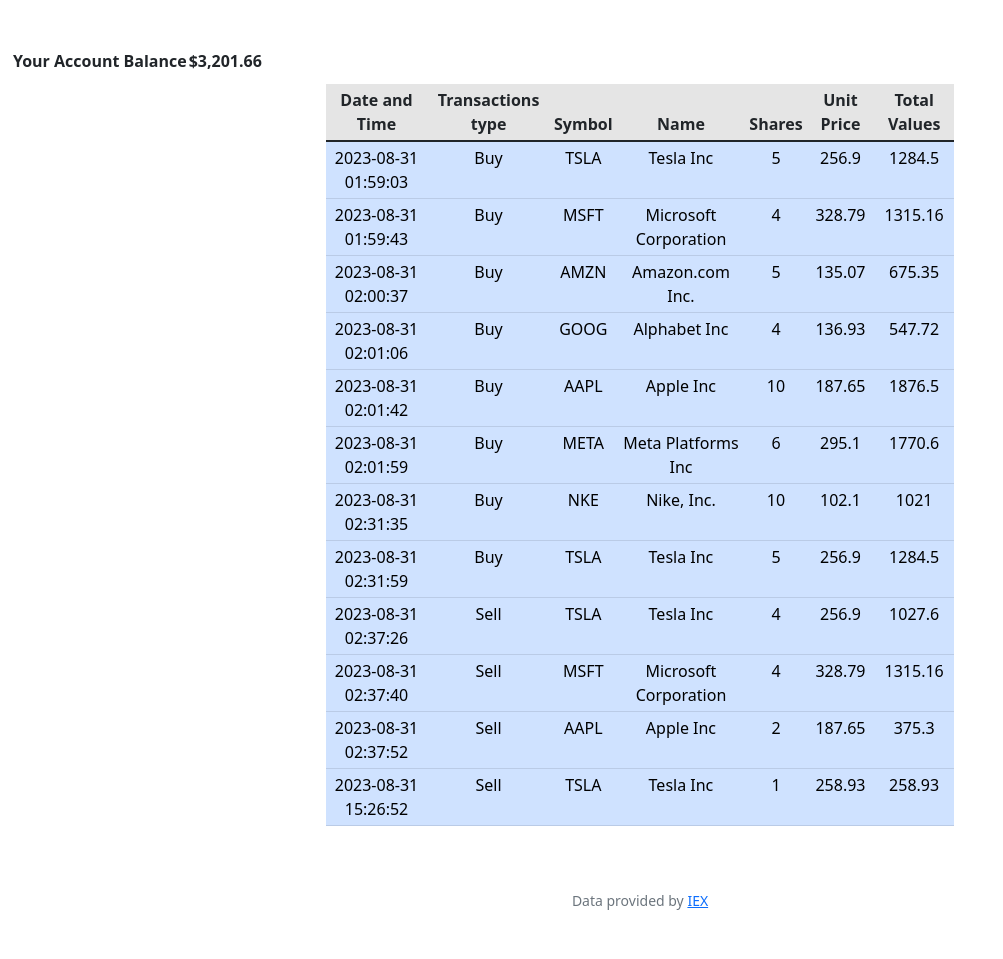
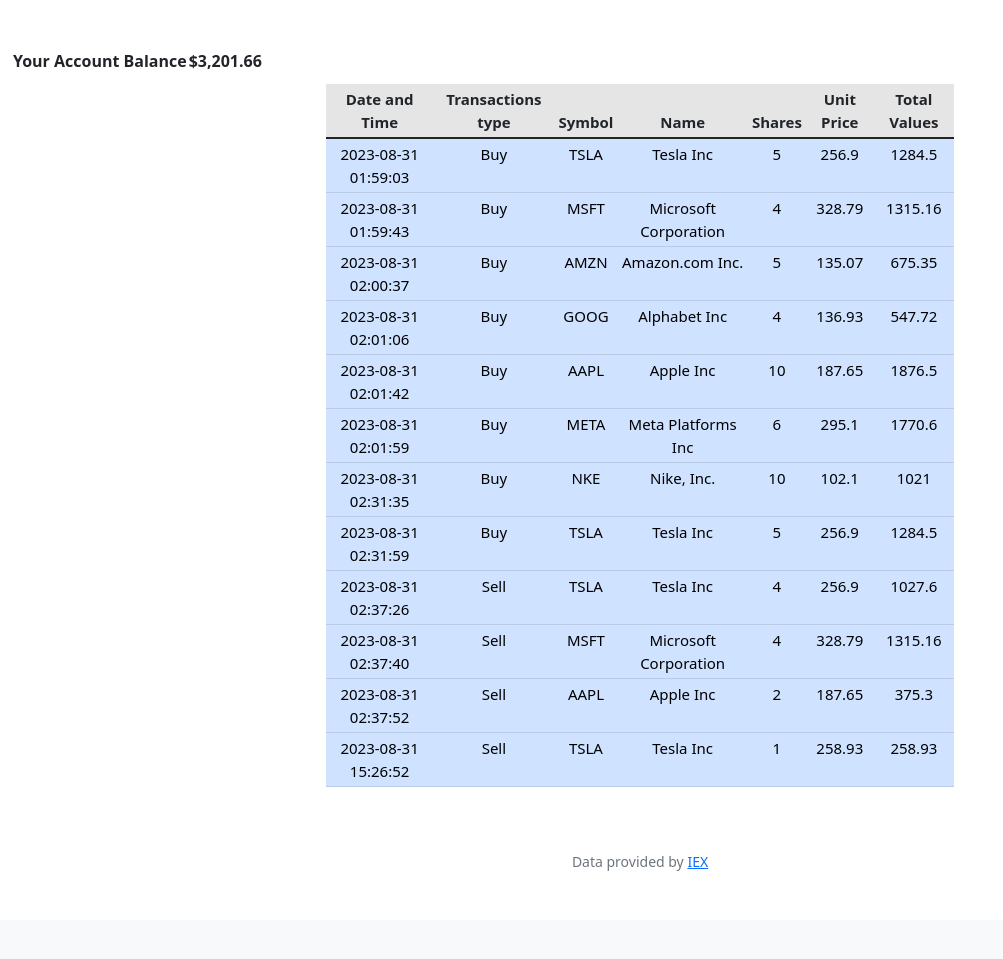
Before and after one commit to vdnnguyen94/web, a Flask app: page /history in a window 1280 px wide. Shown: the part 76-1035 px from the top of the page, without its empty margins (0-1003 px from the left). After the commit the page ends 947 px from the top, so only its background shows below. Run offline with Flask 3, Linux system fonts and the light colour scheme; a user stored in the database is signed in; data comes from the database, SQL or seed files in the repository; lists and menus that the app fills with data are empty; some libraries are stand-ins or nearby versions.

Commit message:
Fri, Sep 1, 2023, 8:39 PM -04:00

```diff
--- a/static/styles.css
+++ b/static/styles.css
@@ -42,6 +42,10 @@ nav .navbar-brand .green
 .screensize2{
     font-size: 10px;
 }
+.screensize3{
+    width: 90%;
+    font-size: 8px;
+}
 }
 @media (min-width: 600px){
 .screensize0 {
@@ -54,4 +58,8 @@ nav .navbar-brand .green
 .screensize2{
     font-size: 15px;
 }
+.screensize3{
+    width: 75%;
+    font-size: 15px;
 }
+}
--- a/templates/buy.html
+++ b/templates/buy.html
@@ -14,7 +14,7 @@
 {% if symbols %}
 <h1>Your Purchase has been Approved</h1>
 <h2>Stock Purchased Confirmation</h2>
-<table class="table table-sm w-50 container">
+<table class="table table-sm container screensize0 ">
     <thead class="table-active">
         <th scope="col">Symbol</th>
         <th scope="col">Name</th>
--- a/templates/history.html
+++ b/templates/history.html
@@ -13,7 +13,7 @@
 </table>
 {% if transactions %}
 
-<table class="table table-sm w-50 container">
+<table class="table table-sm w-50 container screensize3">
     <thead class="table-active">
         <th>Date and Time</th>
         <th>Transactions type</th>
--- a/templates/quote.html
+++ b/templates/quote.html
@@ -22,8 +22,8 @@
     {% endif %}
 
     {% if symbols %}
-    <div class="alert alert-success w-50 container"><h2>Quote Result</h2></div>
-    <table class="table table-sm w-50 container">
+    <div class="alert alert-success w-50 container screensize0"><h2>Quote Result</h2></div>
+    <table class="table table-sm w-50 container screensize0">
         <thead class="table-active">
             <th scope="col">Symbol</th>
             <th scope="col">Name</th>
--- a/templates/search.html
+++ b/templates/search.html
@@ -1,6 +1,6 @@
 {% if symbols %}
 <div class="alert alert-success w-50 container"><h2>Quote Result</h2></div>
-<table class="table table-sm w-50 container">
+<table class="table table-sm w-50 container screensize0">
     <thead class="table-active">
         <th>Symbol</th>
         <th>Name</th>
--- a/templates/sell.html
+++ b/templates/sell.html
@@ -15,7 +15,7 @@
 {% if symbols %}
 <h1>Your Sale Has Been Approved</h1>
 <h2>Stock Sale Confirmation</h2>
-<table class="table table-sm w-50 container">
+<table class="table table-sm container screensize0">
     <thead class="table-active">
         <th scope="col">Symbol</th>
         <th scope="col">Name</th>
```
